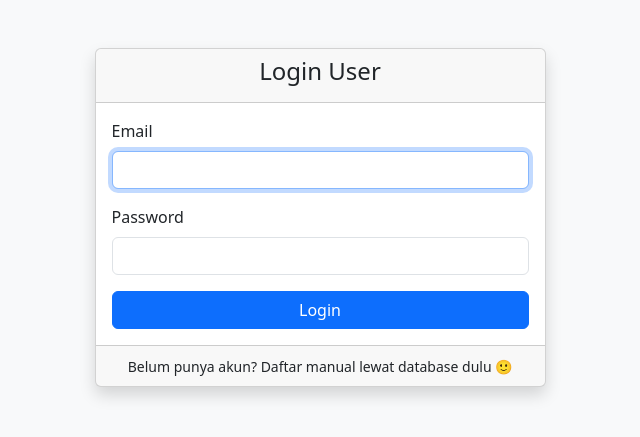
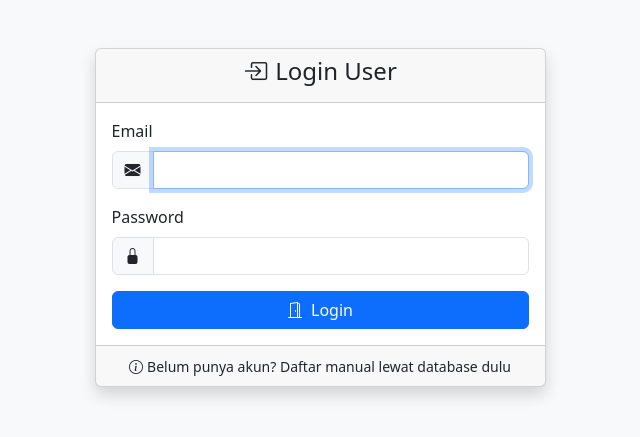
Before and after one commit to nafisyaa/Cashiary, a PHP site: page /login.php in a window 1280 px wide. Shown: the top 437 px of the page, without its empty margins (320-960 px from the left). Run offline with PHP 8.4, Linux system fonts and the light colour scheme.

Commit message:
Update login.php

```diff
--- a/login.php
+++ b/login.php
@@ -1,9 +1,14 @@
+<?php
+$error = $_GET['error'] ?? null;
+?>
+
 <!DOCTYPE html>
 <html lang="en">
 <head>
     <meta charset="UTF-8">
     <title>Login</title>
     <link href="https://cdn.jsdelivr.net/npm/bootstrap@5.3.0/dist/css/bootstrap.min.css" rel="stylesheet">
+    <link href="https://cdn.jsdelivr.net/npm/bootstrap-icons@1.11.3/font/bootstrap-icons.css" rel="stylesheet">
 </head>
 <body class="bg-light">
 
@@ -12,28 +17,41 @@
         <div class="col-md-5">
             <div class="card shadow">
                 <div class="card-header text-center">
-                    <h4>Login User</h4>
+                    <h4><i class="bi bi-box-arrow-in-right me-2"></i>Login User</h4>
                 </div>
                 <div class="card-body">
+                    <?php if ($error): ?>
+                        <div class="alert alert-danger">
+                            <i class="bi bi-exclamation-triangle-fill me-2"></i><?= htmlspecialchars($error) ?>
+                        </div>
+                    <?php endif; ?>
+
                     <form action="proses_login.php" method="POST">
                         <div class="mb-3">
                             <label for="email" class="form-label">Email</label>
-                            <input type="email" name="email" class="form-control" required autofocus>
+                            <div class="input-group">
+                                <span class="input-group-text"><i class="bi bi-envelope-fill"></i></span>
+                                <input type="email" name="email" class="form-control" required autofocus>
+                            </div>
                         </div>
                         <div class="mb-3">
                             <label for="password" class="form-label">Password</label>
-                            <input type="password" name="password" class="form-control" required>
+                            <div class="input-group">
+                                <span class="input-group-text"><i class="bi bi-lock-fill"></i></span>
+                                <input type="password" name="password" class="form-control" required>
+                            </div>
                         </div>
-                        <button type="submit" class="btn btn-primary w-100">Login</button>
+                        <button type="submit" class="btn btn-primary w-100">
+                            <i class="bi bi-door-open me-2"></i>Login
+                        </button>
                     </form>
                 </div>
                 <div class="card-footer text-center">
-                    <small>Belum punya akun? Daftar manual lewat database dulu 🙂</small>
+                    <small><i class="bi bi-info-circle me-1"></i>Belum punya akun? Daftar manual lewat database dulu</small>
                 </div>
             </div>
         </div>
     </div>
 </div>
-
 </body>
 </html>
```
